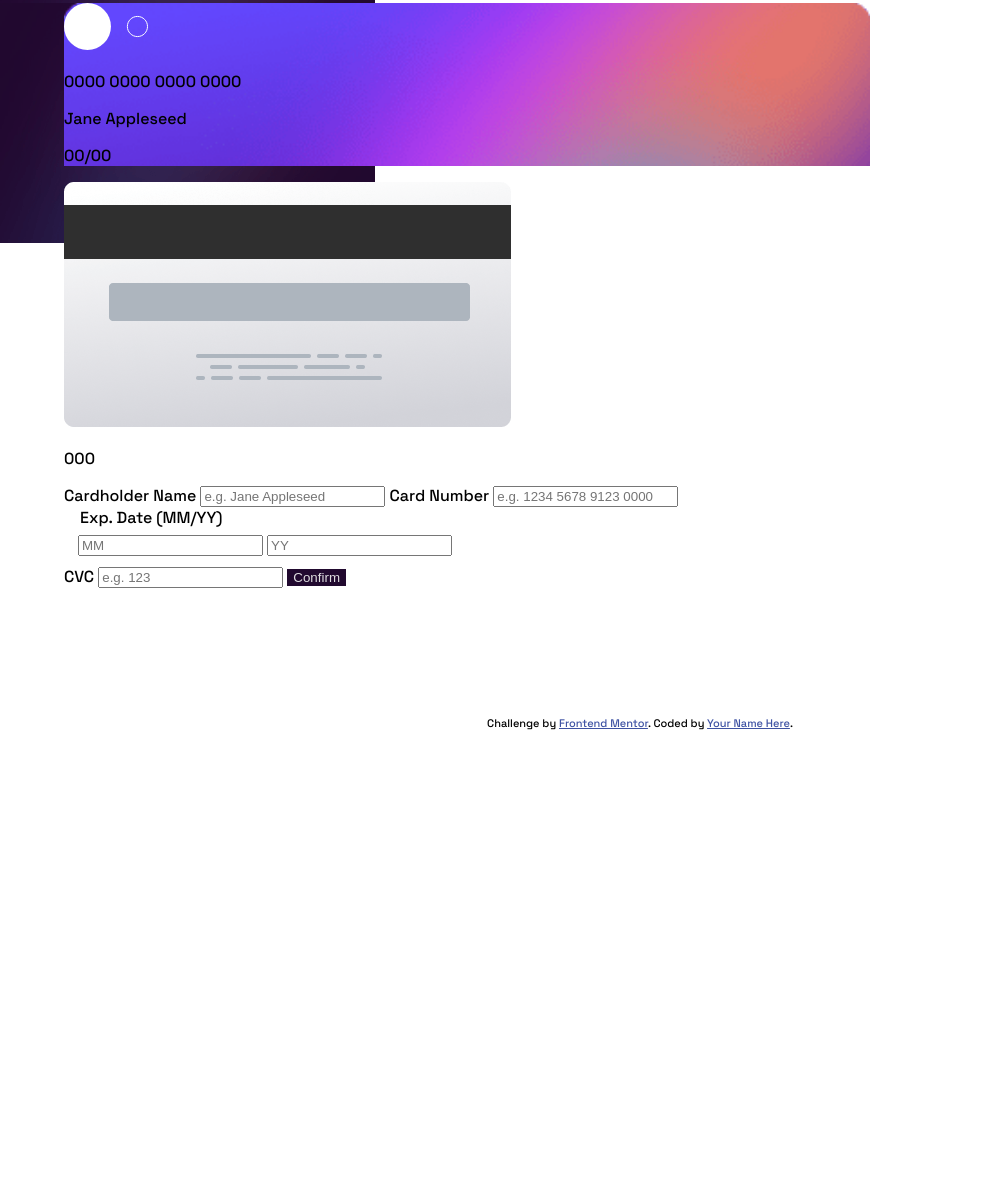
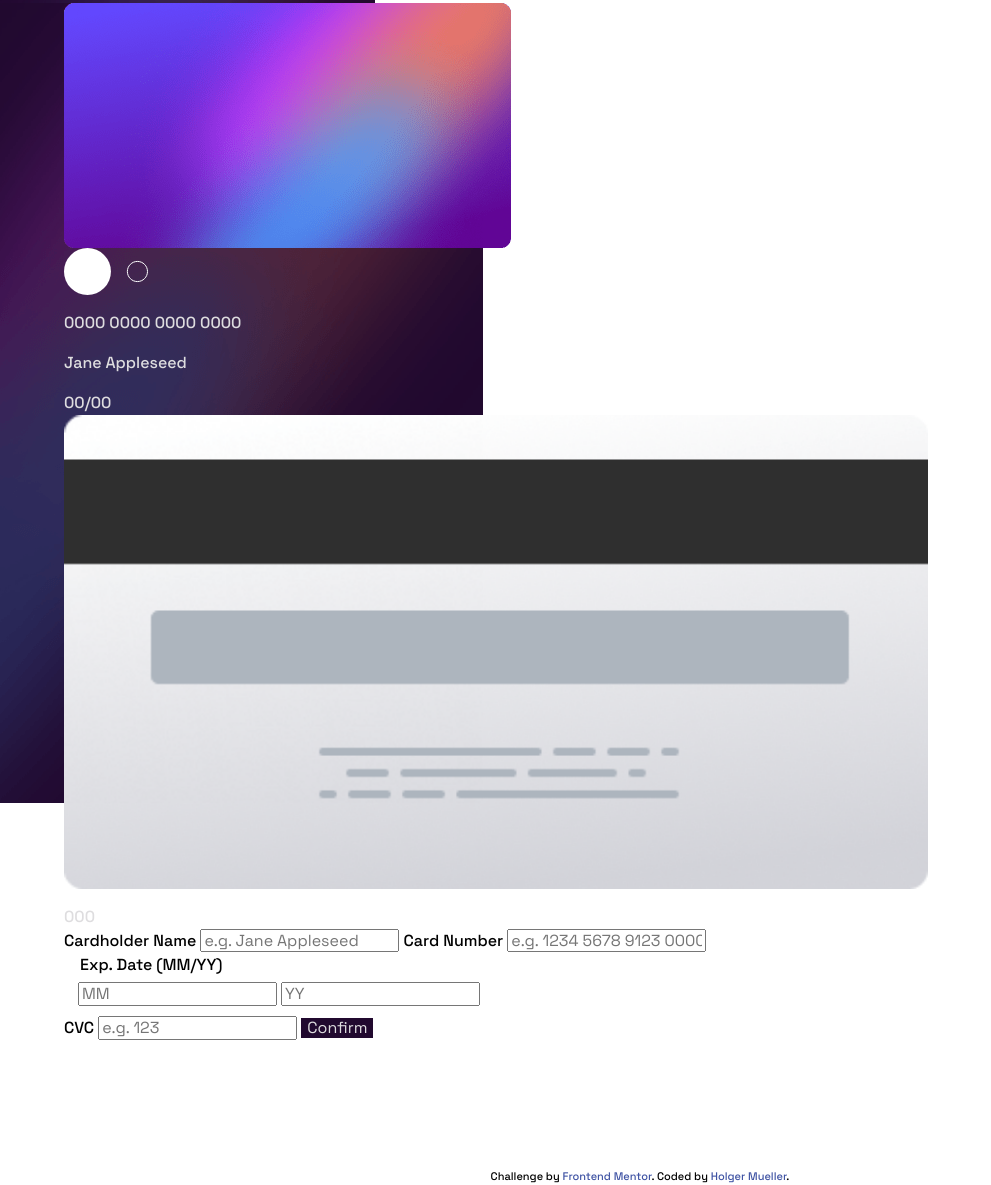
Before and after one commit to Holgermueller/interactive-card-details-form-main, a plain HTML site: page index.html in a window 1280 px wide. Shown: the part 125-1310 px from the top of the page, without its empty margins (0-991 px from the left). Before the commit the page ends 855 px from the top, so only its background shows below. Drawn offline with Linux system fonts and the light colour scheme.

Commit message:
some styling

```diff
--- a/index.html
+++ b/index.html
@@ -26,14 +26,20 @@
   <body>
     <main>
       <div class="card-front">
-        <img src="images/card-logo.svg" alt="" />
+        <img src="images/bg-card-front.png" alt="Front of credit card" />
+        <img src="images/card-logo.svg" alt="Credit Card Logo" />
         <p class="card-number">0000 0000 0000 0000</p>
         <p class="cardholder-name">Jane Appleseed</p>
         <p class="expiration-date">00/00</p>
       </div>
 
       <div class="card-back">
-        <img src="images/bg-card-back.png" alt="" />
+        <img
+          src="images/bg-card-back.png"
+          height="100%"
+          width="100%"
+          alt="Back of credit card"
+        />
         <p class="cvc">000</p>
       </div>
 
@@ -82,10 +88,13 @@
     </main>
 
     <footer class="attribution">
-      Challenge by
-      <a href="https://www.frontendmentor.io?ref=challenge" target="_blank"
-        >Frontend Mentor</a
-      >. Coded by <a href="#">Your Name Here</a>.
+      <p>
+        Challenge by
+        <a href="https://www.frontendmentor.io?ref=challenge" target="_blank"
+          >Frontend Mentor</a
+        >. Coded by
+        <a href="https://holgermueller.github.io/portfolio/">Holger Mueller</a>.
+      </p>
     </footer>
   </body>
 </html>
--- a/styles.css
+++ b/styles.css
@@ -1,3 +1,96 @@
+/* Box sizing rules */
+*,
+*::before,
+*::after {
+  box-sizing: border-box;
+}
+
+/* Prevent font size inflation */
+html {
+  -moz-text-size-adjust: none;
+  -webkit-text-size-adjust: none;
+  text-size-adjust: none;
+}
+
+/* Remove default margin in favour of better control in authored CSS */
+body,
+h1,
+h2,
+h3,
+h4,
+p,
+figure,
+blockquote,
+dl,
+dd {
+  margin-block-end: 0;
+}
+
+/* Remove list styles on ul, ol elements with a list role, which suggests default styling will be removed */
+ul[role="list"],
+ol[role="list"] {
+  list-style: none;
+}
+
+/* Set core body defaults */
+body {
+  min-height: 100vh;
+  line-height: 1.5;
+}
+
+/* Set shorter line heights on headings and interactive elements */
+h1,
+h2,
+h3,
+h4,
+button,
+input,
+label {
+  line-height: 1.1;
+}
+
+/* Balance text wrapping on headings */
+h1,
+h2,
+h3,
+h4 {
+  text-wrap: balance;
+}
+
+/* A elements that don't have a class get default styles */
+a:not([class]) {
+  text-decoration-skip-ink: auto;
+  color: currentColor;
+}
+
+/* Make images easier to work with */
+img,
+picture {
+  max-width: 100%;
+  display: block;
+}
+
+/* Inherit fonts for inputs and buttons */
+input,
+button,
+textarea,
+select {
+  font-family: inherit;
+  font-size: inherit;
+}
+
+/* Make sure textareas without a rows attribute are not tiny */
+textarea:not([rows]) {
+  min-height: 10em;
+}
+
+/* Anything that has been anchored to should have extra scroll margin */
+:target {
+  scroll-margin-block: 5ex;
+}
+
+/* Begin styling */
+
 body,
 html {
   padding: 0;
@@ -15,10 +108,13 @@ main {
   margin: 10% auto;
 }
 
+.card-back,
 .card-front {
-  width: 70%;
-  background-image: url("images/bg-card-front.png");
-  background-size: cover;
+  color: hsl(270, 3%, 87%);
+}
+
+.card-front {
+  width: 75%;
 }
 
 .card-back {
@@ -45,4 +141,14 @@ form input[type="button"] {
 }
 .attribution a {
   color: hsl(228, 45%, 44%);
+  text-decoration: none;
 }
+
+@media screen and (min-width: 600px) {
+  body {
+    background-image: url("images/bg-main-desktop.png");
+    background-repeat: no-repeat;
+    height: 100vh;
+    min-height: 100vh;
+  }
+}
```
